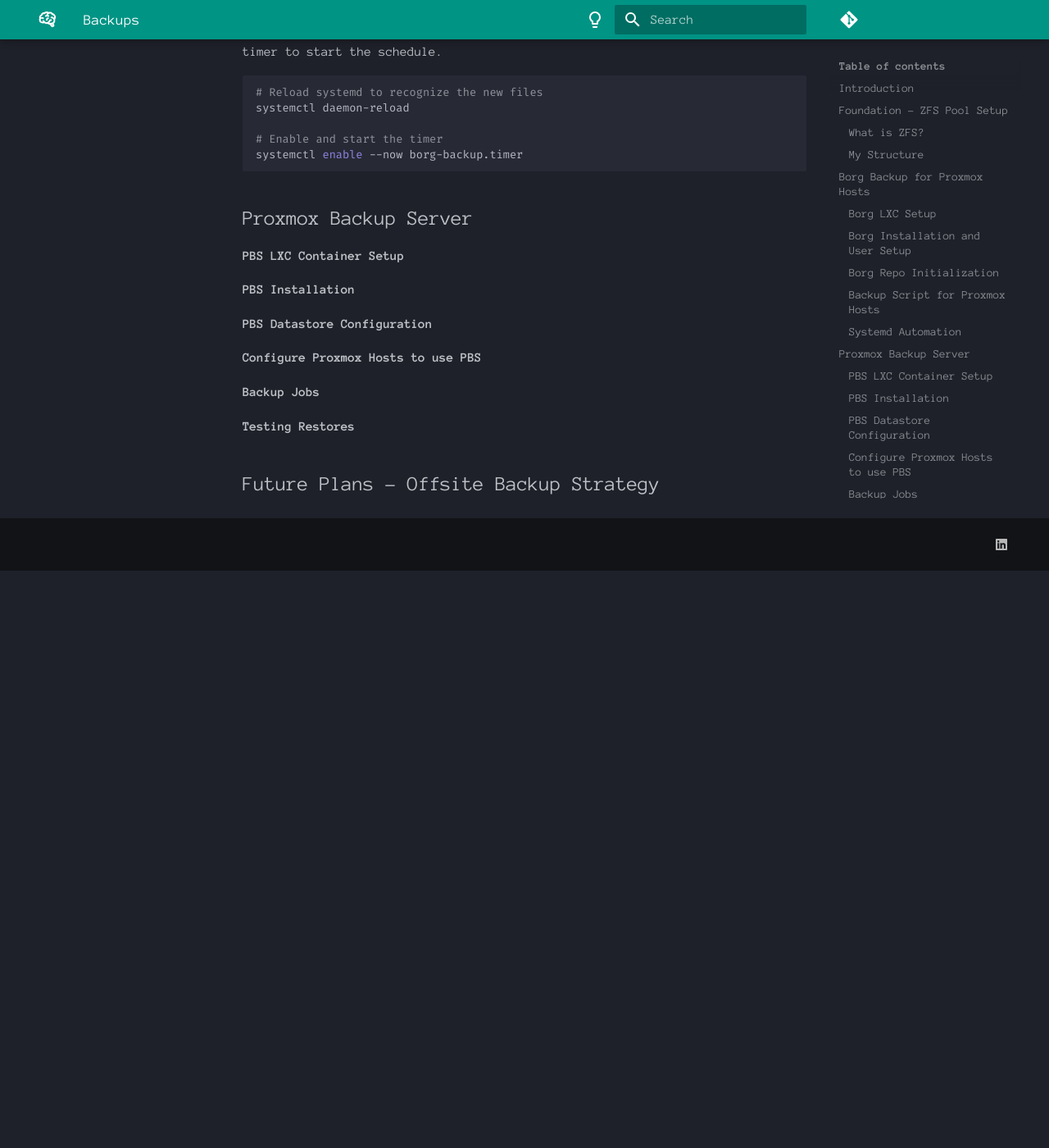
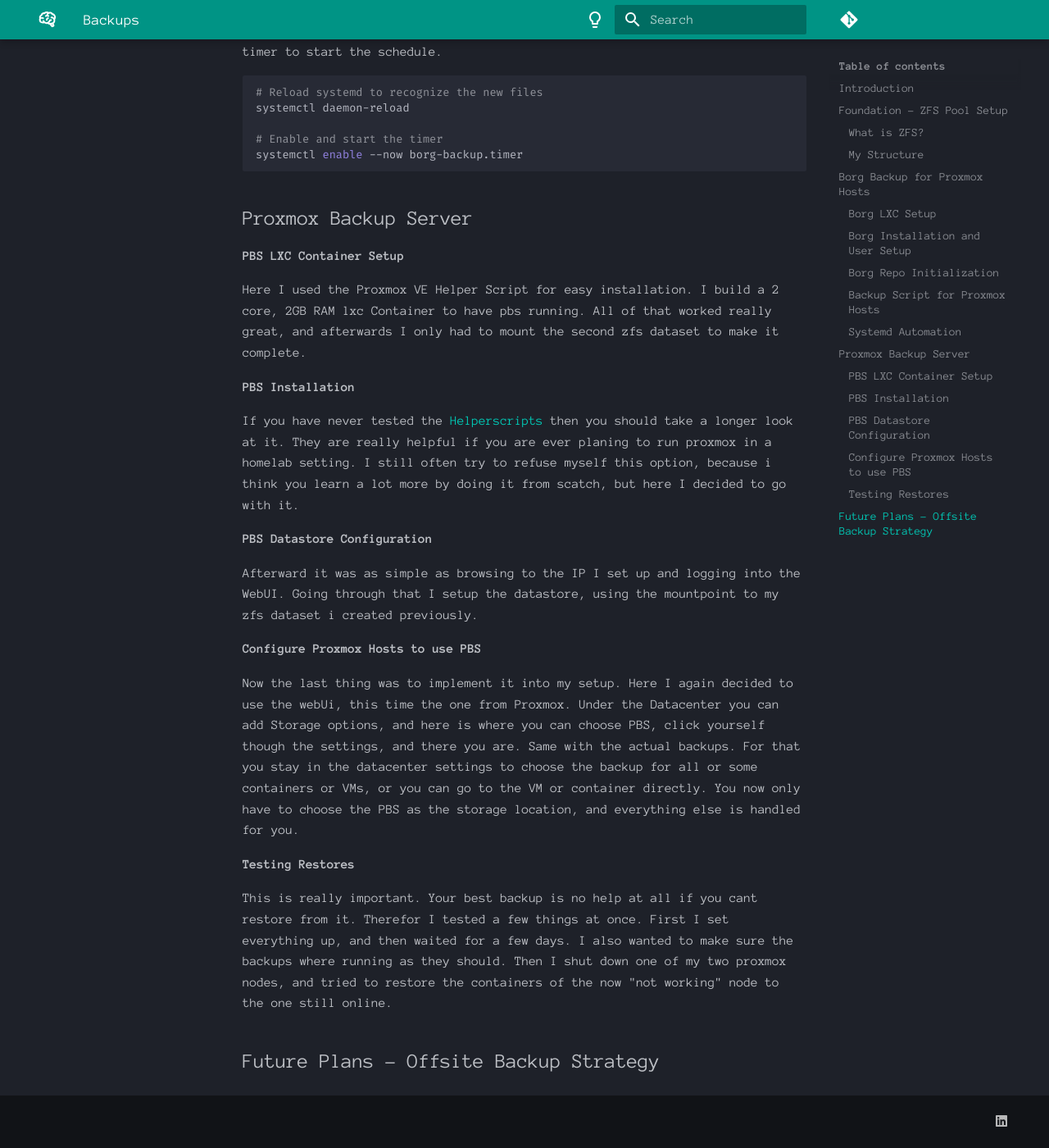
Before and after one commit to Fudomaru/wiki, an MkDocs documentation site: the page built from docs/homelab/backups.md, in a window 1280 px wide and 1400 px high, scrolled down 5444 px. Shown: the whole window at 82% size. Built offline with MkDocs 1.6.1 and Material for MkDocs 9.7.7, drawn with Linux system fonts in a browser that asks for light colours; comment, search, counter and statistics services are not loaded; before the commit the page ends 6140 px from its top, so only the background shows below that.

Commit message:
Backup writeup almost done.

```diff
--- a/docs/homelab/backups.md
+++ b/docs/homelab/backups.md
@@ -257,26 +257,58 @@
 
 #### PBS LXC Container Setup
 
+Here I used the Proxmox VE Helper Script for easy installation.
+I build a 2 core, 2GB RAM lxc Container to have pbs running.
+All of that worked really great, and afterwards I only had to mount the
+second zfs dataset to make it complete.
 
 
 #### PBS Installation
 
+If you have never tested the [Helperscripts]("https://community-scripts.github.io/ProxmoxVE/") then you should take a longer look at it.
+They are really helpful if you are ever planing to run proxmox
+in a homelab setting.
+I still often try to refuse myself this option,
+because i think you learn a lot more by doing it from scatch,
+but here I decided to go with it.
 
 
 #### PBS Datastore Configuration
 
+Afterward it was as simple as browsing to the IP
+I set up and logging into the WebUI.
+Going through that I setup the datastore,
+using the mountpoint to my zfs dataset i created previously.
 
 
 #### Configure Proxmox Hosts to use PBS
 
-
-
-#### Backup Jobs
-
+Now the last thing was to implement it into my setup.
+Here I again decided to use the webUi, this time the one from Proxmox.
+Under the Datacenter you can add Storage options,
+and here is where you can choose PBS, click yourself though the settings,
+and there you are.
+Same with the actual backups.
+For that you stay in the datacenter settings
+to choose the backup for all or some containers or VMs,
+or you can go to the VM or container directly.
+You now only have to choose the PBS as the storage location,
+and everything else is handled for you.
 
 
 #### Testing Restores
 
+This is really important.
+Your best backup is no help at all
+if you cant restore from it.
+Therefor I tested a few things at once.
+First I set everything up, and then waited for a few days.
+I also wanted to make sure the backups where running as they should.
+Then I shut down one of my two proxmox nodes,
+and tried to restore the containers
+of the now "not working" node to the one still online.
+
+
 
 
 ## Future Plans - Offsite Backup Strategy
```
